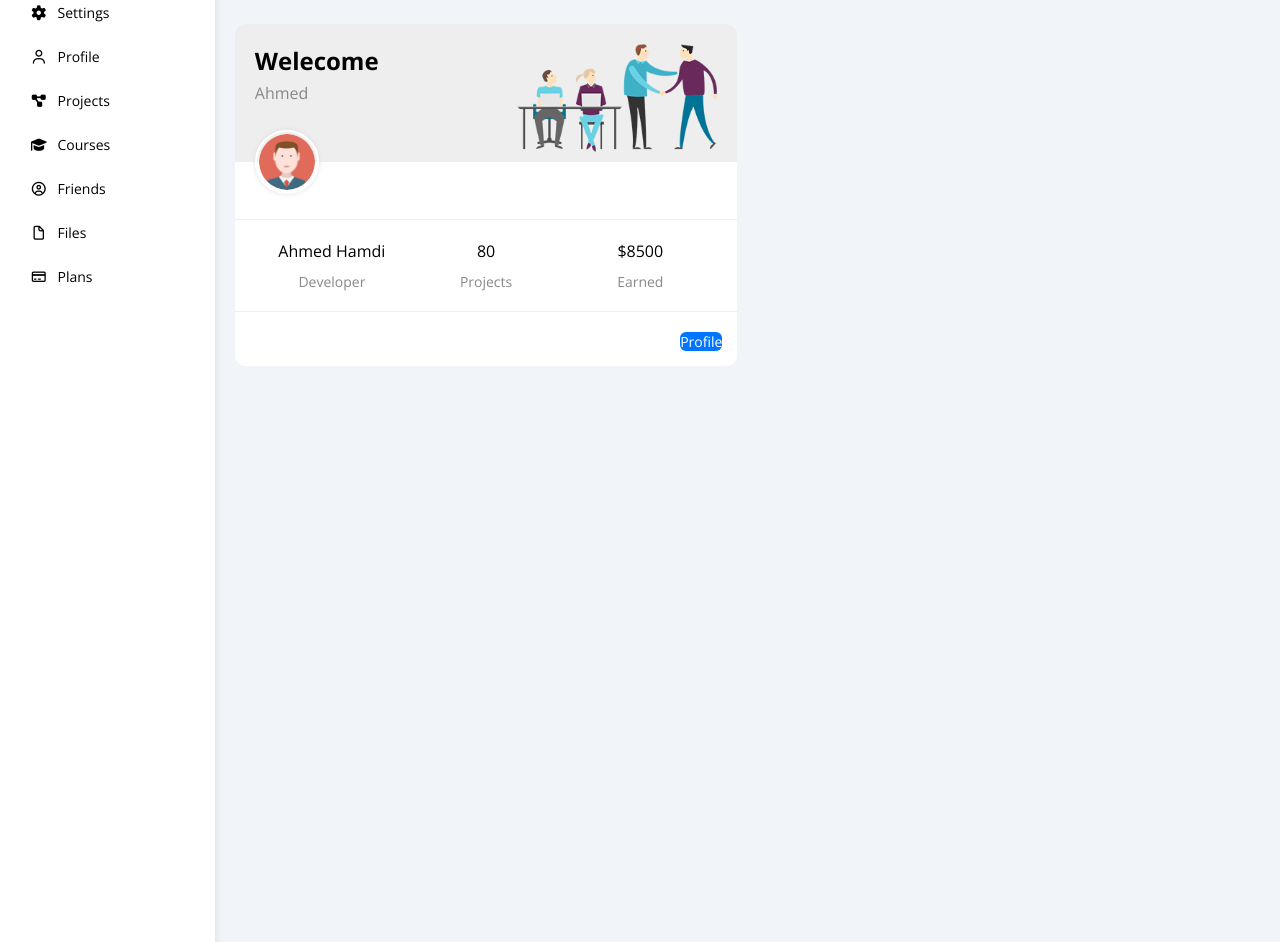
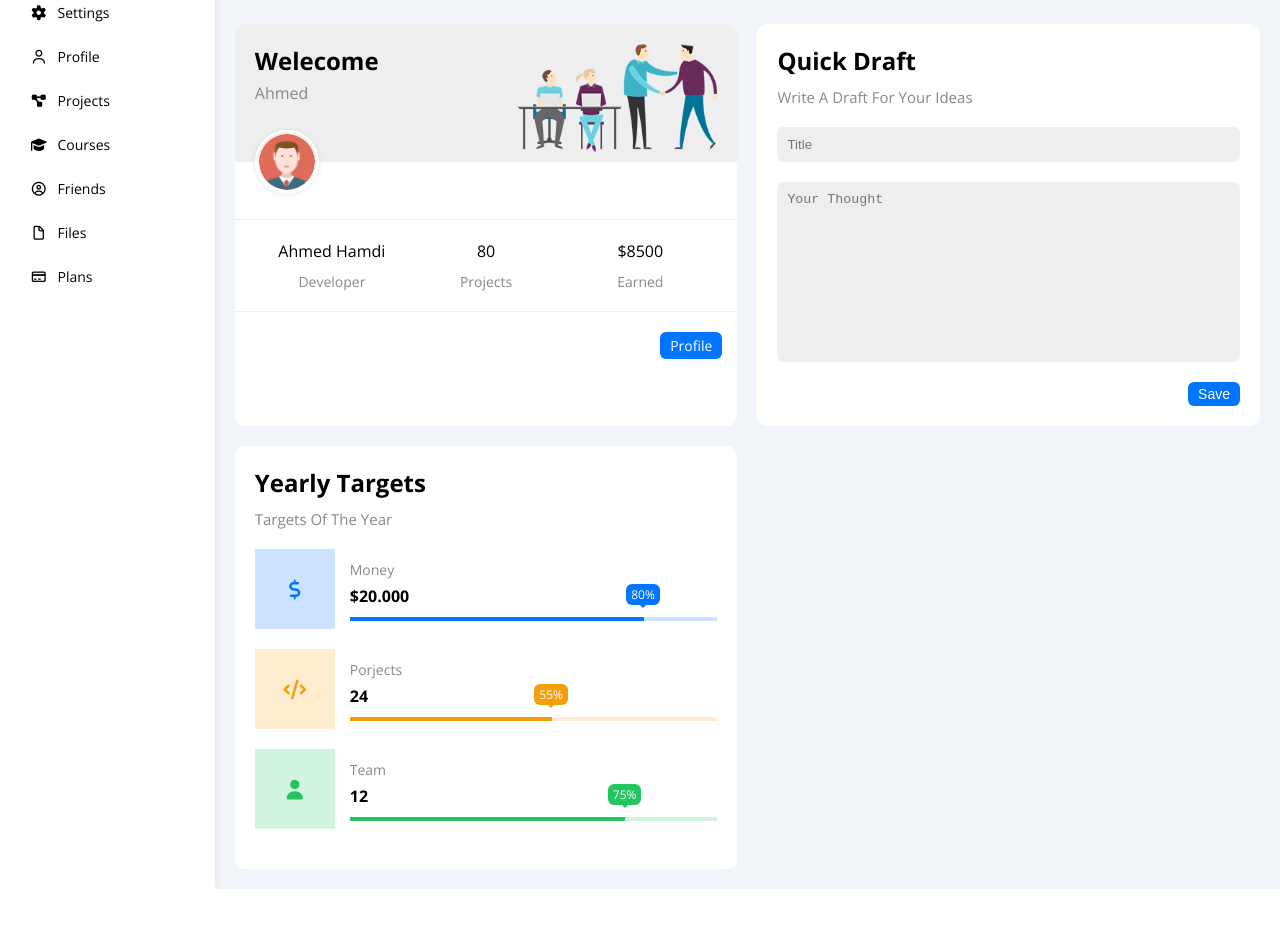
Before and after one commit to Ahmedhamdi37/html-css-template-four, a plain HTML site: page index.html in a window 1280 px wide. Shown: the part 146-1088 px from the top of the page. After the commit the page ends 1035 px from the top, so only its background shows below. Drawn offline with nearby package versions, Linux system fonts and the light colour scheme.

Commit message:
Added Quick Draft And Yealy Draft And Fixed Some Issues

```diff
--- a/css/framework.css
+++ b/css/framework.css
@@ -59,6 +59,9 @@
 .mt-20 {
   margin-top: 20px;
 }
+.mb-10 {
+  margin-bottom: 10px;
+}
 .mb-20 {
   margin-bottom: 20px;
 }
@@ -73,6 +76,12 @@
 .bg-blue {
   background-color: var(--blue-color);
 }
+.bg-orange {
+  background-color: var(--orange-color);
+}
+.bg-green {
+  background-color: var(--green-color);
+}
 .c-black {
   color: black;
 }
@@ -81,6 +90,15 @@
 }
 .c-white {
   color: white;
+}
+.c-blue {
+  color: var(--blue-color);
+}
+.c-orange {
+  color: var(--orange-color);
+}
+.c-green {
+  color: var(--green-color);
 }
 /* End Colory */
 /* Start Position */
@@ -95,6 +113,12 @@
 .fs-14 {
   font-size: 14px;
 }
+.fs-15 {
+  font-size: 15px;
+}
+.fw-bold {
+  font-weight: bold;
+}
 @media (max-width: 767px) {
   .txt-c-mobile {
     text-align: center;
@@ -102,6 +126,9 @@
 }
 /* End Font */
 /* Start Border */
+.b-none {
+  border: none;
+}
 .rad-6 {
   border-radius: 6px;
 }
@@ -118,6 +145,11 @@
 }
 /* End Width + Height */
 /* Start Component */
+.center-flex {
+  display: flex;
+  align-items: center;
+  justify-content: center;
+}
 .between-flex {
   display: flex;
   align-items: center;
@@ -127,5 +159,7 @@
   justify-content: space-between;
 }
 .btn-shape {
+  padding: 4px 10px;
+  border-radius: 6px;
 }
 /* End Component */
--- a/css/master.css
+++ b/css/master.css
@@ -10,7 +10,7 @@
   box-sizing: border-box;
 }
 body {
-  font-family: 'open Sans';
+  font-family: 'Open Sans', sans-serif;
   padding: 0;
   margin: 0;
 }
@@ -38,7 +38,7 @@ ul {
 }
 .page {
   background-color: #f1f5f9;
-  min-height: 200vh;
+  min-height: 100vh;
 }
 /* Start Sidebar */
 .sidebar {
@@ -108,7 +108,7 @@ ul {
   content: '\f002';
   font-weight: 900;
   position: absolute;
-  left: 10px;
+  left: 15px;
   top: 50%;
   transform: translateY(-50%);
   font-size: 14px;
@@ -134,8 +134,8 @@ ul {
   height: 10px;
   width: 10px;
   border-radius: 50%;
-  top: -7px;
-  right: 0;
+  top: -5px;
+  right: -5px;
   background-color: var(--red-color);
 }
 .head .icons img {
@@ -171,7 +171,7 @@ ul {
 }
 @media (max-width: 767px) {
   .wrapper {
-    grid-template-columns: repeat(minmax(200px, 1fr));
+    grid-template-columns: minmax(200px, 1fr);
     margin-left: 10px;
     margin-right: 10px;
     gap: 10px;
@@ -221,4 +221,77 @@ ul {
   }
 }
 /* End Welcome Wedgit */
+/* Start Quick Draft Wedgit*/
+.quick-draft textarea {
+  resize: none;
+  min-height: 180px;
+}
+.quick-draft .save {
+  margin-left: auto;
+  transition: 0.3s;
+  cursor: pointer;
+}
+.quick-draft .save:hover {
+  background-color: var(--blue-alt-color);
+}
+/* End Quick Draft Wedgit */
+/* Start Targets Wedgits */
+.targets .target-row .icon {
+  width: 80px;
+  height: 80px;
+  margin-right: 15px;
+}
+.targets .details {
+  flex: 1;
+}
+.targets .details .progress {
+  height: 4px;
+}
+.targets .details .progress > span {
+  position: absolute;
+  left: 0;
+  top: 0;
+  height: 100%;
+}
+.targets .details .progress > span > span {
+  position: absolute;
+  right: -16px;
+  bottom: 16px;
+  border-radius: 6px;
+  color: white;
+  padding: 2px 5px;
+  font-size: 12px;
+}
+.targets .details .progress > span > span::after {
+  content: '';
+  position: absolute;
+  border-color: transparent;
+  border-width: 5px;
+  border-style: solid;
+  bottom: -8px;
+  left: 50%;
+  transform: translateX(-50%);
+}
+.targets .details .progress > span.blue > span::after {
+  border-top-color: var(--blue-color);
+}
+.targets .details .progress > span.orange > span::after {
+  border-top-color: var(--orange-color);
+}
+.targets .details .progress > span.green > span::after {
+  border-top-color: var(--green-color);
+}
+.blue .icon,
+.blue .progress {
+  background-color: rgb(0 117 255 / 20%);
+}
+.orange .icon,
+.orange .progress {
+  background-color: rgb(245 158 11 / 20%);
+}
+.green .icon,
+.green .progress {
+  background-color: rgb(34 197 94 / 20%);
+}
+/* End Targets Wedgits */
 /* End content */
--- a/index.html
+++ b/index.html
@@ -79,9 +79,7 @@
             <span class="notification p-relative">
               <i class="fa-regular fa-bell fa-lg"></i>
             </span>
-            <span>
-              <img src="imgs/avatar.png" alt="" />
-            </span>
+            <img src="imgs/avatar.png" alt="" />
           </div>
         </div>
         <!-- End Head -->
@@ -111,14 +109,87 @@
                 <span class="d-block c-grey fs-14 mt-10">Earned</span>
               </div>
             </div>
-            <a href="profile" class="visit d-block fs-14 rad-6 bg-blue c-white w-fit btn-shape">
+            <a href="profile" class="visit d-block fs-14 bg-blue c-white w-fit btn-shape">
               Profile
             </a>
           </div>
           <!-- End Welcome Widget -->
           <!-- Start Quick Draft Widget -->
-
+          <div class="quick-draft p-20 bg-white rad-10">
+            <h2 class="mt-0 mb-10">Quick Draft</h2>
+            <p class="mt-0 mb-20 c-grey fs-15">Write A Draft For Your Ideas</p>
+            <form action="">
+              <input
+                class="d-block mb-20 w-full p-10 b-none bg-eee rad-6"
+                type="text"
+                placeholder="Title"
+              />
+              <textarea
+                class="d-block mb-20 w-full p-10 b-none bg-eee rad-6"
+                placeholder="Your Thought"
+              ></textarea>
+              <input
+                class="save d-block fs-14 bg-blue c-white b-none w-fit btn-shape"
+                type="submit"
+                value="Save"
+              />
+            </form>
+          </div>
           <!-- End Quick Draft Widget -->
+          <!-- Start Yearly Targets -->
+          <div class="targets p-20 bg-white rad-10">
+            <h2 class="mt-0 mb-10">Yearly Targets</h2>
+            <p class="mt-0 mb-20 c-grey fs-15">Targets Of The Year</p>
+            <!-- Money -->
+            <div class="target-row mb-20 blue center-flex">
+              <div class="icon center-flex">
+                <i class="fa-solid fa-dollar-sign fa-lg c-blue"></i>
+              </div>
+              <div class="details">
+                <span class="fs-14 c-grey">Money</span>
+                <span class="d-block mt-5 mb-10 fw-bold">$20.000</span>
+                <div class="progress p-relative">
+                  <span class="bg-blue blue" style="width: 80%">
+                    <span class="bg-blue">80%</span>
+                  </span>
+                </div>
+              </div>
+            </div>
+            <!-- End Money -->
+            <!-- Projects -->
+            <div class="target-row mb-20 orange center-flex">
+              <div class="icon center-flex">
+                <i class="fa-solid fa-code fa-lg c-orange"></i>
+              </div>
+              <div class="details">
+                <span class="fs-14 c-grey">Porjects</span>
+                <span class="d-block mt-5 mb-10 fw-bold">24</span>
+                <div class="progress p-relative">
+                  <span class="bg-orange orange" style="width: 55%">
+                    <span class="bg-orange">55%</span>
+                  </span>
+                </div>
+              </div>
+            </div>
+            <!-- End Projects -->
+            <!-- Team -->
+            <div class="target-row mb-20 green center-flex">
+              <div class="icon center-flex">
+                <i class="fa-solid fa-user fa-lg c-green"></i>
+              </div>
+              <div class="details">
+                <span class="fs-14 c-grey">Team</span>
+                <span class="d-block mt-5 mb-10 fw-bold">12</span>
+                <div class="progress p-relative">
+                  <span class="bg-green green" style="width: 75%">
+                    <span class="bg-green">75%</span>
+                  </span>
+                </div>
+              </div>
+            </div>
+            <!-- End Team -->
+          </div>
+          <!-- End Yearly Targets -->
         </div>
       </div>
     </div>
```
